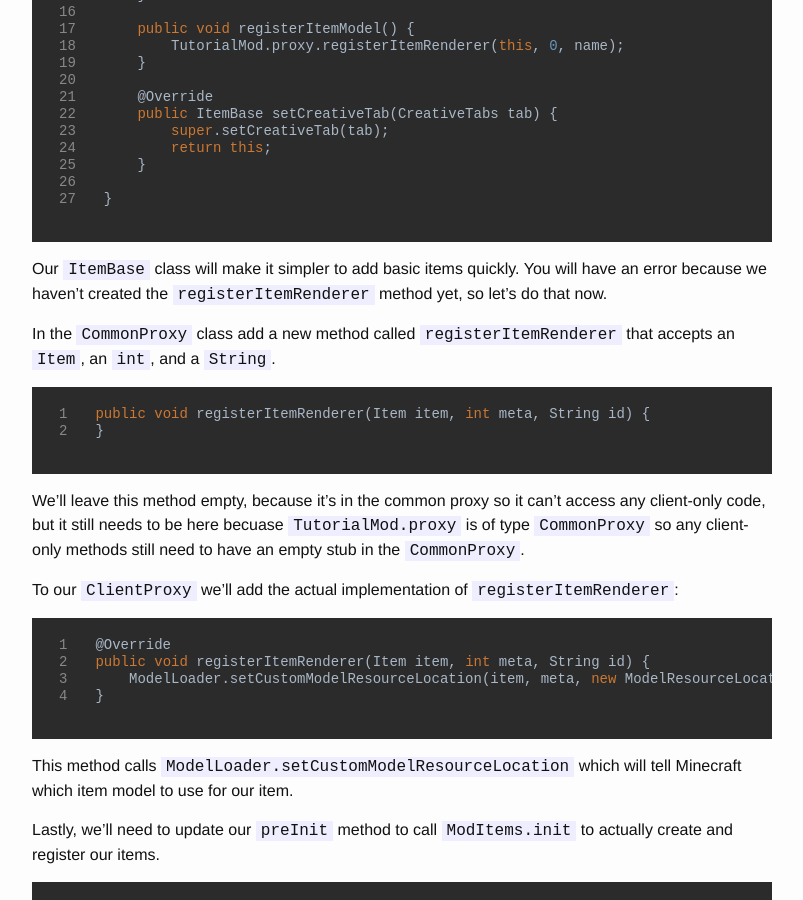
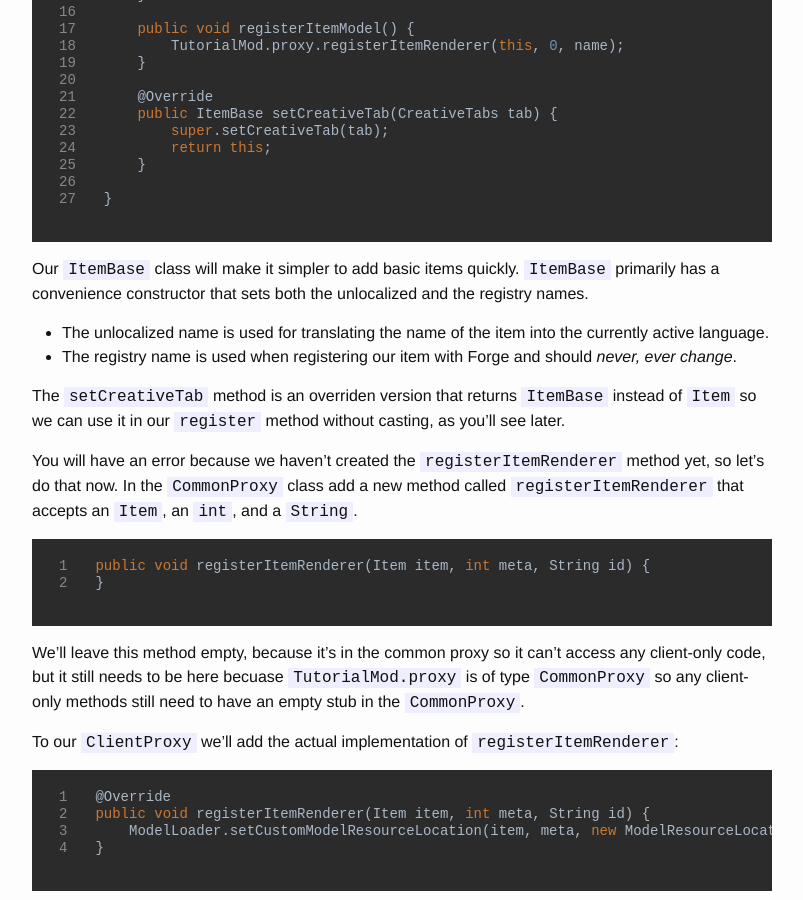
Before and after one commit to shadowfacts/shadowfacts.github.io, a Jekyll site: the page built from _tutorials/forge-modding-19/basic-items.md, in a window 1280 px wide and 900 px high, scrolled down 626 px. Shown: the whole window, without its empty margins (238-1041 px from the left). Built offline with Jekyll 4.4.1, drawn with Linux system fonts in a browser that asks for light colours; some web fonts are replaced.

Commit message:
Update Basic Blocks/Items

```diff
--- a/_tutorials/forge-modding-19/basic-items.md
+++ b/_tutorials/forge-modding-19/basic-items.md
@@ -44,9 +44,14 @@ public class ItemBase extends Item {
 }
 {% endhighlight %}
 
-Our `ItemBase` class will make it simpler to add basic items quickly. You will have an error because we haven't created the `registerItemRenderer` method yet, so let's do that now.
+Our `ItemBase` class will make it simpler to add basic items quickly. `ItemBase` primarily has a convenience constructor that sets both the unlocalized and the registry names.
 
-In the `CommonProxy` class add a new method called `registerItemRenderer` that accepts an `Item`, an `int`, and a `String`.
+- The unlocalized name is used for translating the name of the item into the currently active language.
+- The registry name is used when registering our item with Forge and should _never, ever change_.
+
+The `setCreativeTab` method is an overriden version that returns `ItemBase` instead of `Item` so we can use it in our `register` method without casting, as you'll see later.
+
+You will have an error because we haven't created the `registerItemRenderer` method yet, so let's do that now. In the `CommonProxy` class add a new method called `registerItemRenderer` that accepts an `Item`, an `int`, and a `String`.
 
 {% highlight java linenos %}
 public void registerItemRenderer(Item item, int meta, String id) {
```
Also changed, not shown: _tutorials/forge-modding-19/basic-blocks.md (+1 -1 lines).
